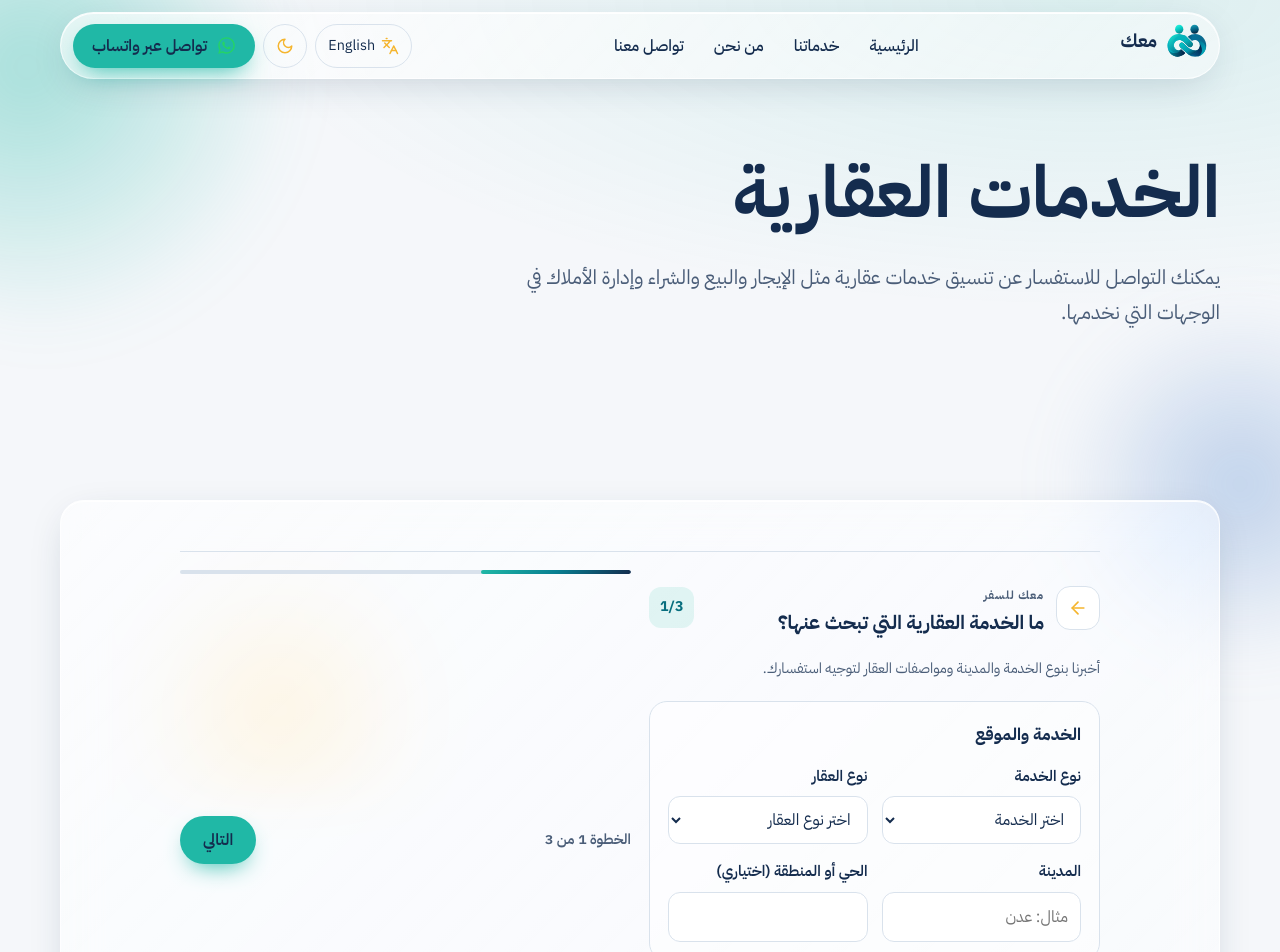
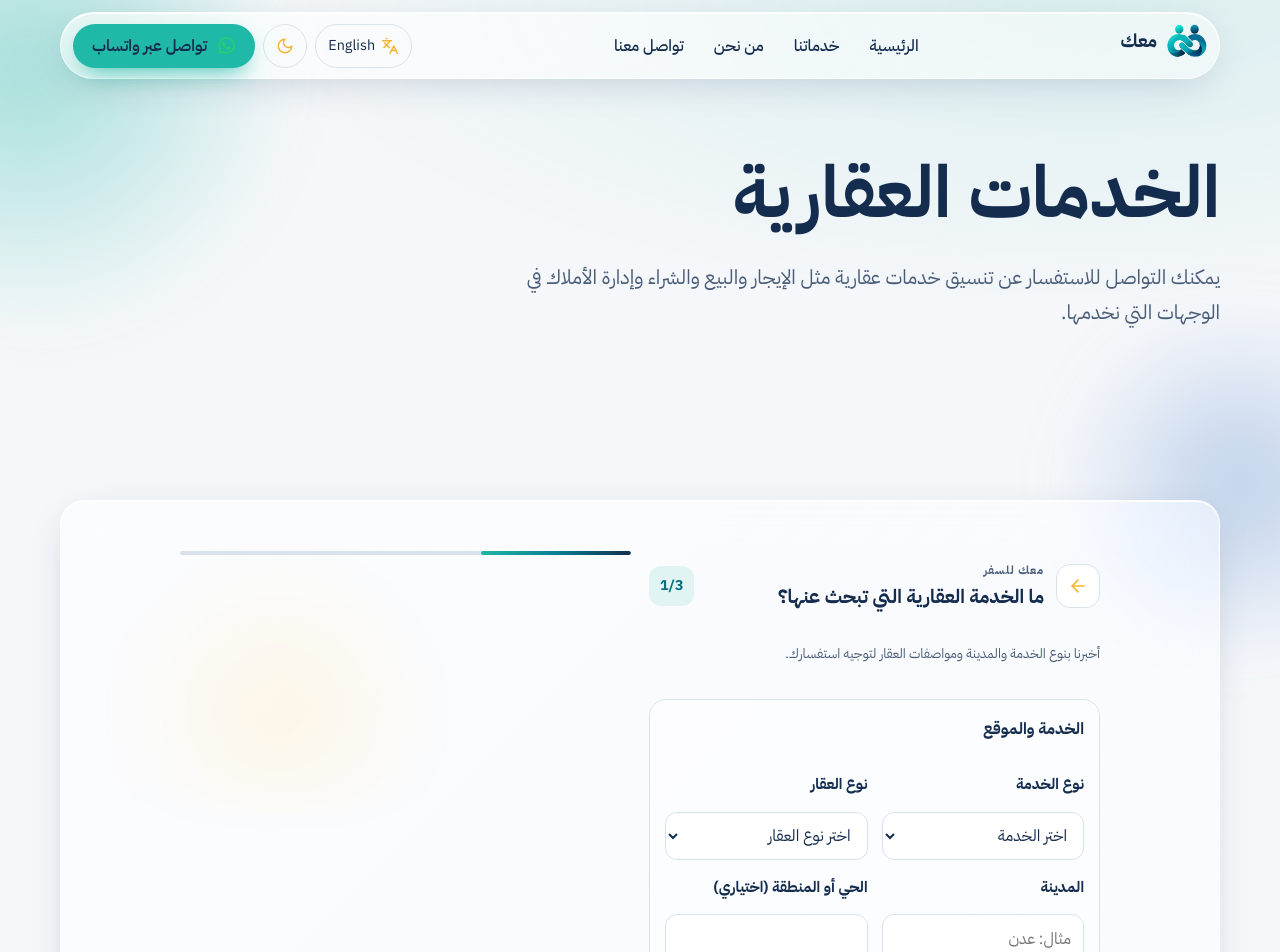
Before and after one commit to khwy1d/Maak, a React (Vite) app: page /real-estate in a window 1280 px wide. Shown: the top 952 px of the page. Built offline with nearby package versions, Linux system fonts and the light colour scheme.

Commit message:
Apply shared booking-form visual system across services

```diff
--- a/src/styles/global.css
+++ b/src/styles/global.css
@@ -1304,3 +1304,43 @@ body { background: transparent; }
     grid-column: 1 / -1;
   }
 }
+
+/* Shared MAAK service-form shell: compact header, progress, and persistent actions. */
+.maak-service-flow { position:relative; padding:0 0 104px!important; border-top:0!important; }
+.maak-service-flow .maak-flight-head { display:flex; align-items:center; gap:12px; padding:10px 0 14px; margin:0; }
+.maak-service-flow .maak-flight-head>div:nth-child(2) { flex:1; min-width:0; }
+.maak-service-flow .maak-flight-head span { display:block; font-size:.72rem; letter-spacing:.08em; color:var(--muted); font-weight:700; }
+.maak-service-flow .maak-flight-head h2 { font-size:1.2rem!important; line-height:1.4; margin:3px 0 0!important; color:var(--text); }
+.maak-service-flow .maak-back { width:44px; height:44px; flex:0 0 44px; border:1px solid var(--border); background:var(--surface); color:var(--text); border-radius:14px; display:grid; place-items:center; cursor:pointer; }
+.maak-service-flow .maak-step-badge { flex:0 0 auto; font-size:.88rem; font-weight:750; color:var(--accent-text); background:color-mix(in srgb,var(--accent) 12%,transparent); border-radius:12px; padding:8px 11px; }
+.maak-service-flow .maak-progress { height:4px; border-radius:99px; background:var(--border); overflow:hidden; margin:0 0 22px; }
+.maak-service-flow .maak-progress span { display:block; height:100%; border-radius:inherit; background:var(--gradient); transition:width .2s ease; }
+.maak-service-flow > h3,.maak-service-flow > p:not(.maak-service-intro) { display:none!important; }
+.maak-service-flow .maak-service-intro { font-size:.84rem; line-height:1.65; color:var(--muted); margin:0 0 16px; }
+.maak-service-flow .flight-group { border:1px solid var(--border); border-radius:17px; padding:15px; margin:0 0 12px; background:var(--glass); }
+.maak-service-flow .flight-group h4 { margin:0 0 14px; color:var(--text); font-size:1rem; }
+.maak-service-flow .flight-input-grid { gap:14px; }
+.maak-service-flow .inquiry-field label { color:var(--text); font-weight:650; margin-bottom:7px; }
+.maak-service-flow input:not([type="checkbox"]),.maak-service-flow select,.maak-service-flow textarea { min-height:48px; border-radius:12px; font:inherit; }
+.maak-service-flow textarea { min-height:92px; }
+.maak-service-flow .flight-step-nav { position:fixed!important; z-index:40; bottom:0!important; left:0; right:0; display:flex; align-items:center; justify-content:space-between; gap:12px; margin:0!important; padding:12px max(16px,env(safe-area-inset-right)) calc(12px + env(safe-area-inset-bottom)) max(16px,env(safe-area-inset-left))!important; border:0!important; border-top:1px solid var(--border)!important; border-radius:0!important; background:color-mix(in srgb,var(--bg) 90%,transparent)!important; backdrop-filter:blur(16px); }
+.maak-service-flow .flight-step-count { font-size:.82rem; font-weight:700; }
+.maak-service-flow .flight-step-buttons { gap:8px; }
+.maak-service-flow .flight-step-buttons .btn { min-height:48px; border-radius:13px; padding-inline:18px; }
+.maak-service-flow .flight-summary { margin-top:0; border:1px solid var(--border); border-radius:17px; padding:15px; background:var(--glass); }
+.maak-service-flow .flight-summary-head { display:flex; align-items:center; justify-content:space-between; gap:12px; }
+.maak-service-flow .flight-summary-head h4 { margin:0; color:var(--text); }
+.maak-service-flow .flight-summary dl { margin-top:14px; }
+.maak-service-flow .flight-summary dl>div { padding:10px 0; border-top:1px solid var(--border); }
+.maak-service-flow .flight-summary-actions { gap:10px; margin-top:16px; }
+body:has(.maak-service-flow) .site-header,
+body:has(.maak-service-flow) header.site-header,
+body:has(.maak-service-flow) .bottom-nav,
+body:has(.maak-service-flow) .mobile-bottom-nav,
+body:has(.maak-service-flow) nav[aria-label="Mobile navigation"] { display:none!important; }
+@media(max-width:1023px) {
+ .maak-service-flow { width:100%; max-width:none; min-width:0; }
+ .maak-service-flow .flight-step-nav { position:fixed!important; }
+ .maak-service-flow .flight-summary-actions { flex-direction:column; }
+ .maak-service-flow .flight-summary-actions .btn { width:100%; }
+}
```
